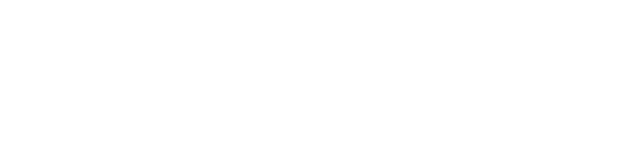
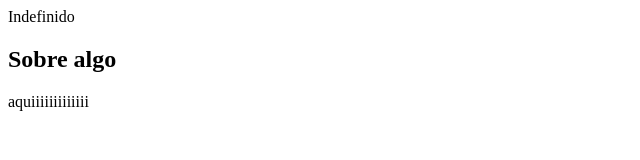
Before and after one commit to FelipeEstudante21/Trabalho, a plain HTML site: page index.html in a window 1280 px wide. Shown: the whole page, without its empty margins (0-640 px from the left). Drawn offline with Linux system fonts and the light colour scheme.

Commit message:
Add files via upload

```diff
--- a/index.html
+++ b/index.html
@@ -4,8 +4,25 @@
     <meta charset="UTF-8">
     <meta name="viewport" content="width=device-width, initial-scale=1.0">
     <title>Document</title>
+    <link role="stylesheet" href="estilo.css">
 </head>
-<body>
+<header class="cabeçalho">
+     <hi class="cabeçalho-titulo">
+       Indefinido
+     </hi>
+</header>
+<section class="Nao sei">
+    <div class="Nao sei">
+       <h2 class="titulo">Sobre algo</h2>
+       <p class="borbo-texto-um">aquiiiiiiiiiiiii</p>
+
+    </div>
+</section>
+
+
+
+
+
 
 </body>
 </html>
```
